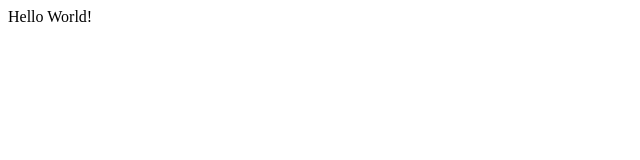
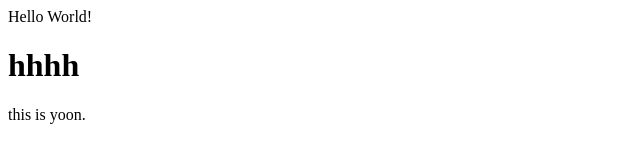
Before and after one commit to pknu-wap/Musichub, a plain HTML site: page index.html in a window 1280 px wide. Shown: the whole page, without its empty margins (0-640 px from the left). Drawn offline with Linux system fonts and the light colour scheme.

Commit message:
branch test

```diff
--- a/index.html
+++ b/index.html
@@ -8,5 +8,9 @@
 </head>
 <body>
     <div>Hello World!</div>
+    <h1>hhhh</h1>
+    <div>
+        this is yoon.
+    </div>
 </body>
 </html>
```
